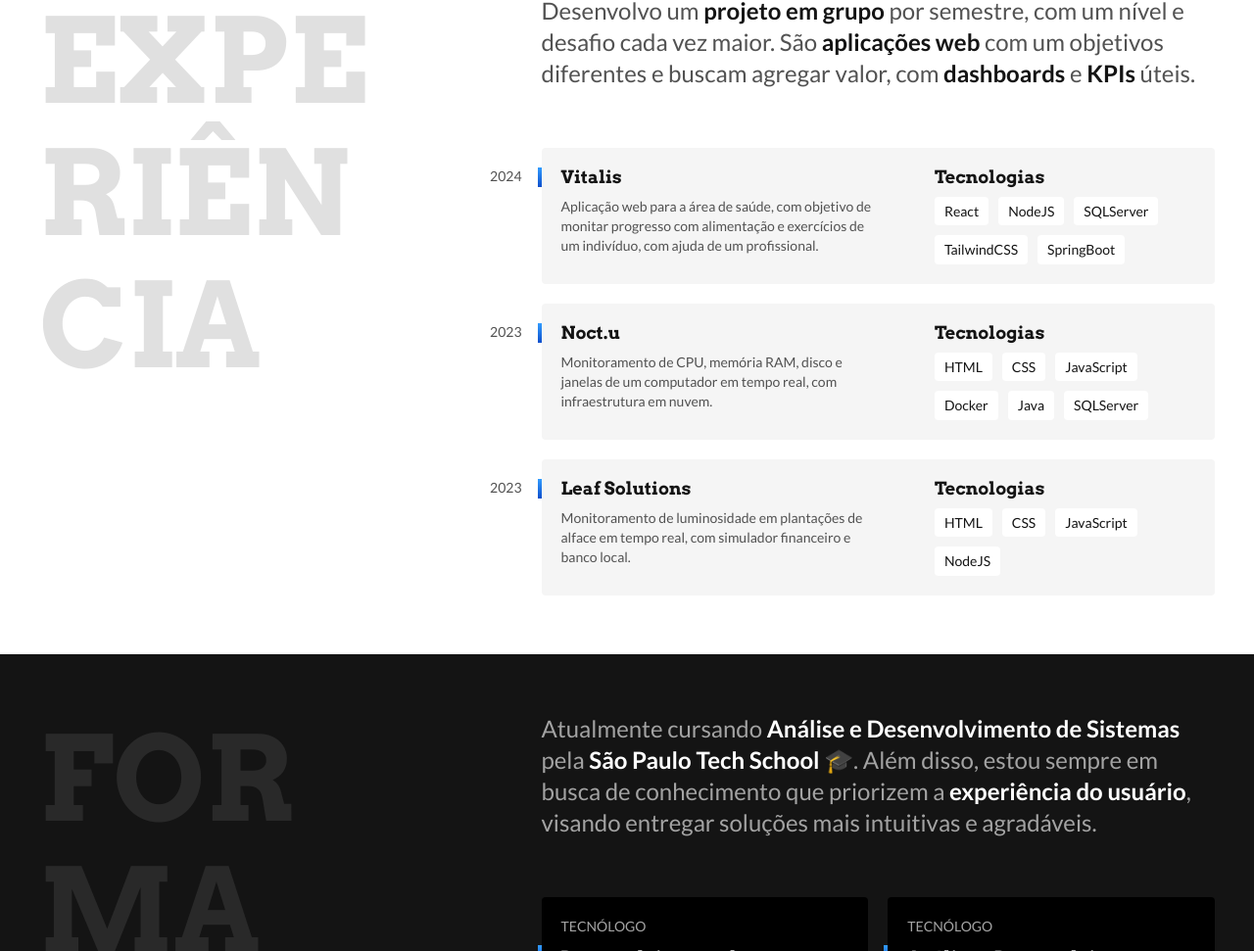
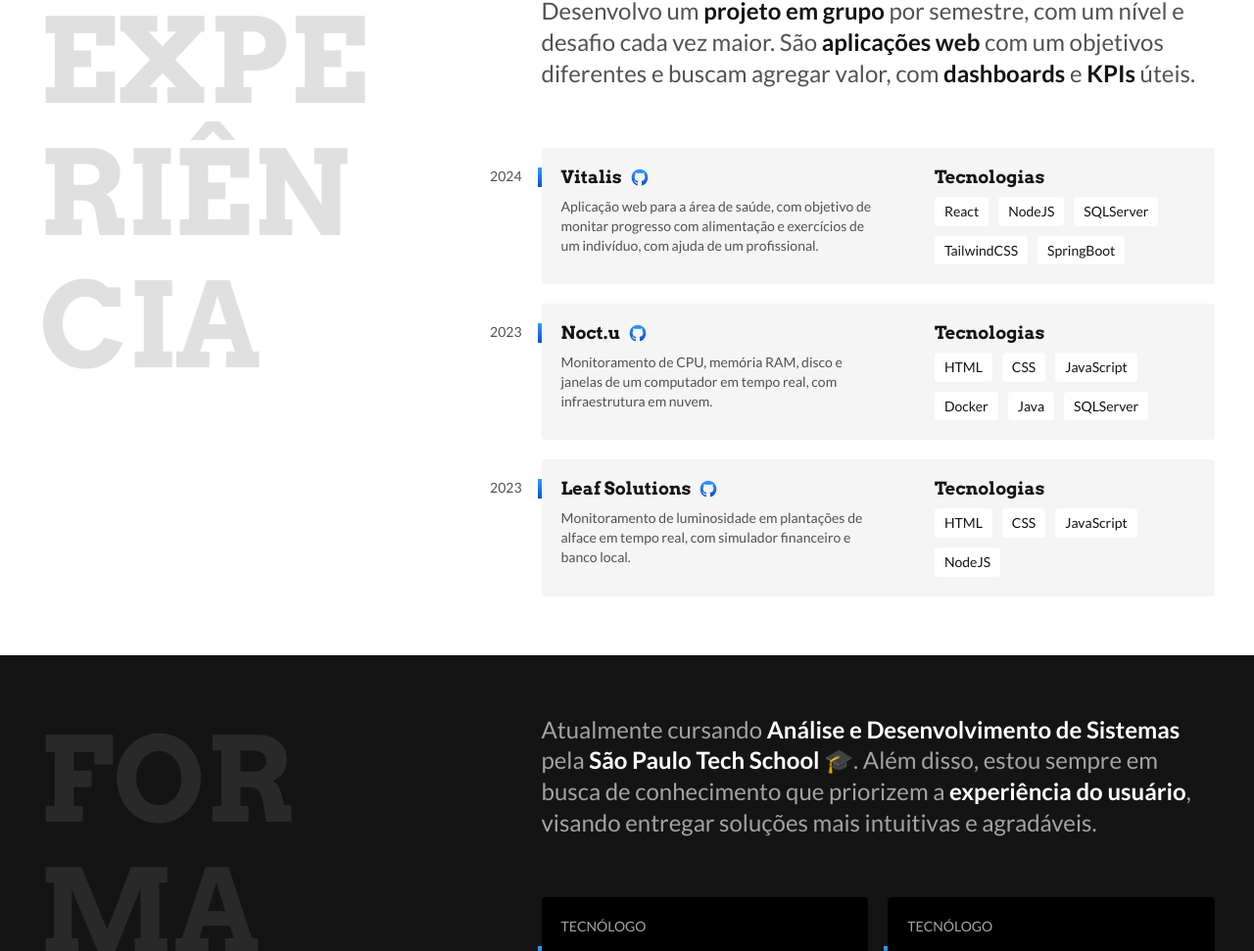
Before and after one commit to augustoSamu/augustoSamu.github.io, a plain HTML site: page index.html in a window 1280 px wide. Shown: the part 797-1768 px from the top of the page at 98% size. Drawn offline with Linux system fonts and the light colour scheme.

Commit message:
refactor: repostiorios do git na experiencia

```diff
--- a/css/experiencia.css
+++ b/css/experiencia.css
@@ -62,6 +62,13 @@
 
 .empresa-titulo {
   grid-column: span 4;
+  display: flex;
+  gap: 8px;
+}
+
+.empresa-titulo img {
+  height: 20px;
+  width: 20px;
 }
 
 .empresa-cargo {
--- a/index.html
+++ b/index.html
@@ -70,7 +70,7 @@
 
       <div class="empresa">
         <span class="empresa-ano">2024</span>
-        <h3 class="empresa-titulo">Vitalis</h3>
+        <h3 class="empresa-titulo">Vitalis <a href="https://github.com/nhyira-group5/sistema-vitalis"><img src="img/icon-github.svg" alt=""> </a> </h3>
         <h3 class="empresa-cargo">Tecnologias</h3>
         <p class="empresa-texto">Aplicação web para a área de saúde, com objetivo de monitar progresso com alimentação e exercícios de um indivíduo, com ajuda de um profissional.</p>
         <ul class="empresa-habilidades">
@@ -84,7 +84,7 @@
 
       <div class="empresa">
         <span class="empresa-ano">2023</span>
-        <h3 class="empresa-titulo">Noct.u</h3>
+        <h3 class="empresa-titulo">Noct.u <a href="https://github.com/Noct-U/Noct.u"><img src="img/icon-github.svg" alt=""> </a></h3>
         <h3 class="empresa-cargo">Tecnologias</h3>
         <p class="empresa-texto">Monitoramento de CPU, memória RAM, disco e janelas de um computador em tempo real, com infraestrutura em nuvem.</p>
         <ul class="empresa-habilidades">
@@ -99,7 +99,7 @@
 
       <div class="empresa">
         <span class="empresa-ano">2023</span>
-        <h3 class="empresa-titulo">Leaf Solutions</h3>
+        <h3 class="empresa-titulo">Leaf Solutions <a href="https://github.com/GRUPO-8-Leaf-Solutions/Leaf-Solutions"><img src="img/icon-github.svg" alt=""> </a></h3>
         <h3 class="empresa-cargo">Tecnologias</h3>
         <p class="empresa-texto">Monitoramento de luminosidade em plantações de alface em tempo real, com simulador financeiro e banco local.</p>
         <ul class="empresa-habilidades">
```
